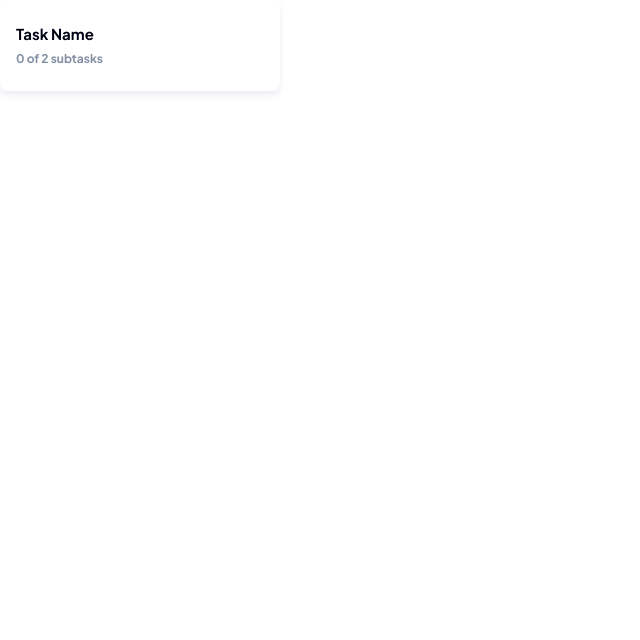
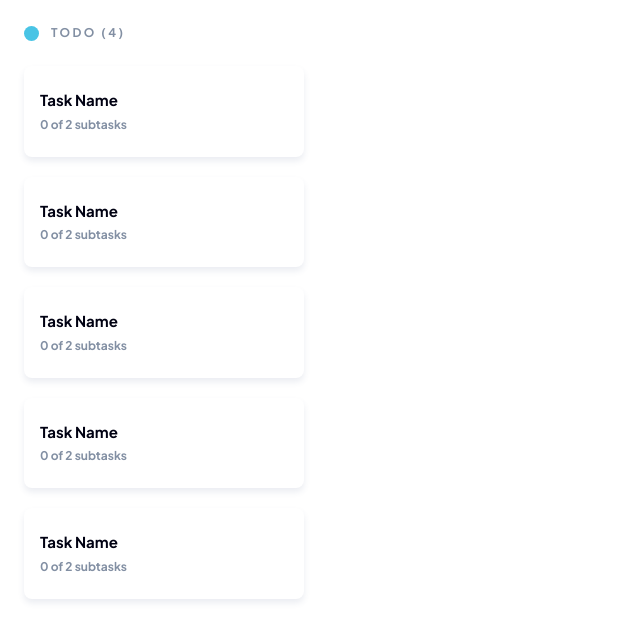
Before and after one commit to rohan843/KanbanTaskMgmtApp, a React (Vite) app: page / in a window 1280 px wide. Shown: the top 640 px of the page, without its empty margins (0-640 px from the left). Built offline with nearby package versions, Linux system fonts and the light colour scheme.

Commit message:
fix: add basic kanban column

```diff
--- a/src/App.tsx
+++ b/src/App.tsx
@@ -1,8 +1,8 @@
 import React from "react";
-import KanbanTask from "./components/KanbanTask";
+import KanbanColumn from "./components/KanbanColumn";
 
 const App: React.FC = () => {
-  return <KanbanTask />;
+  return <KanbanColumn />;
 };
 
 export default App;
--- a/src/components/KanbanColumn.tsx
+++ b/src/components/KanbanColumn.tsx
@@ -0,0 +1,39 @@
+import React from "react";
+import KanbanTask from "./KanbanTask";
+import classNames from "classnames";
+
+const colHandleColorClasses = ["blue-bg", "purple-bg", "green-bg"];
+
+const KanbanColumn: React.FC = () => {
+  const columnName = "TODO";
+  const taskCount = 4;
+
+  const columnIndex = 0;
+  const colHandleColorClass =
+    colHandleColorClasses[columnIndex % colHandleColorClasses.length];
+
+  return (
+    <div className="w-[304px] pl-[24px] mt-[24px]">
+      <div className="mb-[24px] w-full flex flex-row items-center">
+        <div
+          className={classNames(
+            "h-[15px] w-[15px] rounded-full bg-black mr-[12px]",
+            colHandleColorClass
+          )}
+        />
+        <p className="kanban-column-header uppercase">
+          {columnName} ({taskCount})
+        </p>
+      </div>
+      <div className="w-full flex flex-col">
+        <KanbanTask />
+        <KanbanTask />
+        <KanbanTask />
+        <KanbanTask />
+        <KanbanTask />
+      </div>
+    </div>
+  );
+};
+
+export default KanbanColumn;
--- a/src/index.css
+++ b/src/index.css
@@ -50,3 +50,25 @@
 /* .kanban-task-card-status-light {} */
 
 /* .kanban-task-card-status-dark {} */
+
+.kanban-column-header {
+    color: var(--medium-grey);
+    font-family: "Plus Jakarta Sans", sans-serif;
+    font-weight: 700;
+    font-size: 12px;
+    letter-spacing: 2.4px;
+}
+
+/* Background colors that look good on both dark and light backgrounds. */
+
+.blue-bg {
+    background-color: #49C4E5;
+}
+
+.purple-bg {
+    background-color: #8471F2;
+}
+
+.green-bg {
+    background-color: #67E2AE;
+}
```
